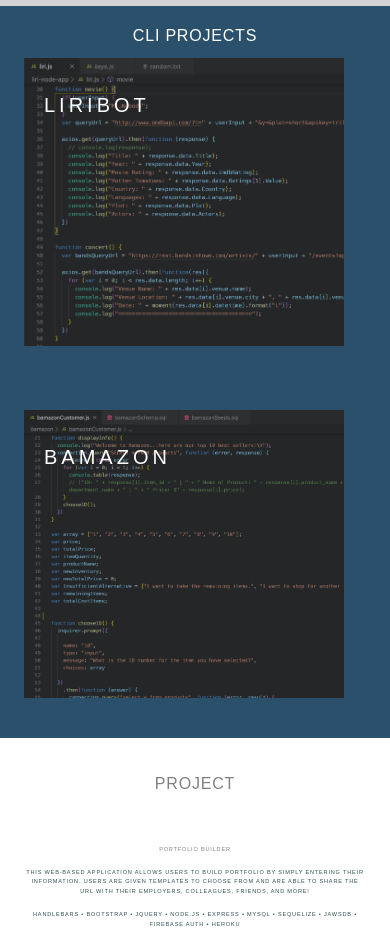
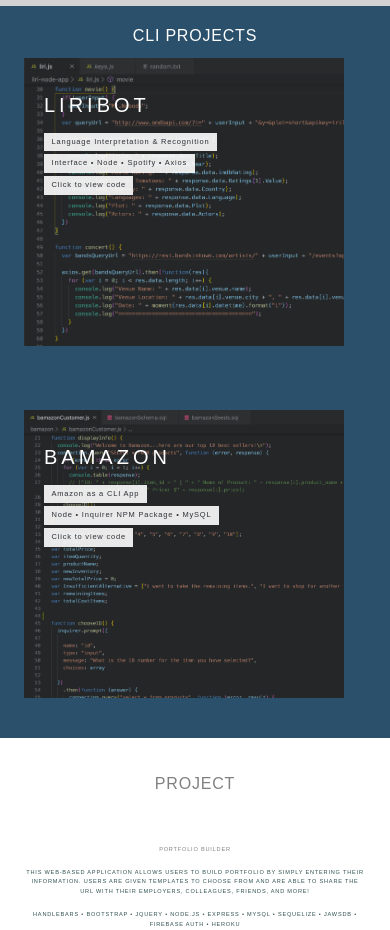
Before and after one commit to hasanainm/my-react-portfolio, a React (Create React App) app: page / in a window 390 px wide. Shown: the part 1500-2430 px from the top of the page. Built offline with nearby package versions, Linux system fonts and the light colour scheme.

Commit message:
fixed responsive deign

```diff
--- a/src/components/Cli.js
+++ b/src/components/Cli.js
@@ -11,7 +11,7 @@
           <h2 className="cli-name">LIRIBOT</h2>
           <div>
             <p>Language Interpretation & Recognition</p>
-            <p>Interface • Node + Spotify + Axios </p>
+            <p>Interface • Node • Spotify • Axios </p>
             <br />
             <p>Click to view code</p>
           </div>
@@ -25,8 +25,9 @@
         <figcaption>
           <h2 className="cli-name">BAMAZON</h2>
           <div>
-            <p>Language Interpretation & Recognition</p>
-            <p>Interface • Node + Spotify + Axios </p>
+            <p>Amazon as a CLI App</p>
+            <br/>
+            <p>Node • Inquirer NPM Package • MySQL </p>
             <br />
             <p>Click to view code</p>
           </div>
--- a/src/css/style.css
+++ b/src/css/style.css
@@ -456,8 +456,16 @@
   font-size: 75%;
   -webkit-transition: opacity 0.35s, -webkit-transform 0.35s;
   transition: opacity 0.35s, transform 0.35s;
-  -webkit-transform: translate3d(-36rem, 0, 0);
-  transform: translate3d(-36rem, 0, 0); }
+  -webkit-transform: translate3d(-38rem, 0, 0);
+  transform: translate3d(-38rem, 0, 0); }
+  @media only screen and (max-width: 56.25em) {
+    figure.effect-julia p {
+      -webkit-transform: translate3d(0, 0, 0);
+      transform: translate3d(0, 0, 0); } }
+  @media only screen and (max-width: 37.5em) {
+    figure.effect-julia p {
+      -webkit-transform: translate3d(0, 0, 0);
+      transform: translate3d(0, 0, 0); } }
 
 figure.effect-julia p:first-child {
   -webkit-transition-delay: 0.15s;
--- a/src/sass/components/_cliProjects.scss
+++ b/src/sass/components/_cliProjects.scss
@@ -133,8 +133,17 @@
 	font-size: 75%;
 	-webkit-transition: opacity 0.35s, -webkit-transform 0.35s;
 	transition: opacity 0.35s, transform 0.35s;
-	-webkit-transform: translate3d(-36rem,0,0);
-	transform: translate3d(-36rem,0,0);
+	-webkit-transform: translate3d(-38rem,0,0);
+	transform: translate3d(-38rem,0,0);
+
+	@include respond(tab-port) {
+		-webkit-transform: translate3d(0,0,0);
+		transform: translate3d(0,0,0);
+	}
+	@include respond(phone) {
+		-webkit-transform: translate3d(0,0,0);
+		transform: translate3d(0,0,0);
+	}
 }
 
 figure.effect-julia p:first-child {
```
